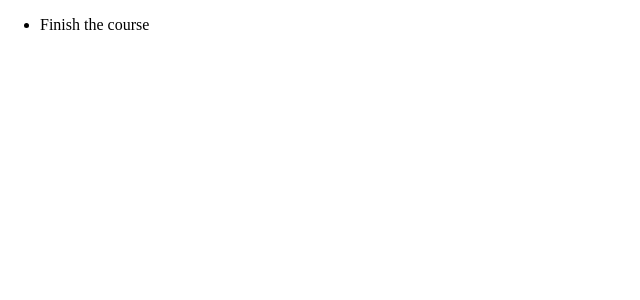
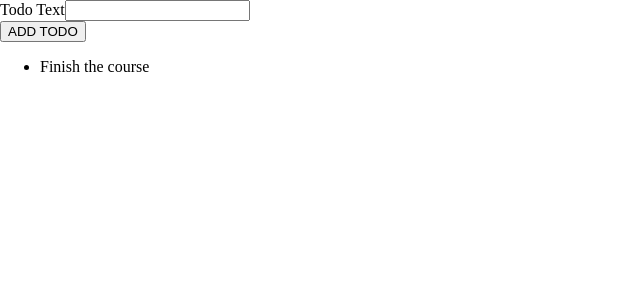
Before and after one commit to 3campos/TypeScript-Udemy, a React (Create React App) app in the folder react-project/: page / in a window 1280 px wide. Shown: the top 300 px of the page, without its empty margins (0-640 px from the left). Built offline with nearby package versions, Linux system fonts and the light colour scheme; the HTML template or start-up script is replaced by a standard one.

Commit message:
add todoAddHandler function to pass enteredText from NewTodo to App component

```diff
--- a/react-project/src/App.tsx
+++ b/react-project/src/App.tsx
@@ -3,11 +3,18 @@
 import TodoList from './components/TodoList';
 import NewTodo from './components/NewTodo';
 
-const App: React.FunctionComponent = () => {
+console.log(NewTodo)
+
+const App: React.FunctionComponent = props => {
   const todos = [{id: 't1', text: 'Finish the course'}];
+
+  const todoAddHandler = (text: string) => {
+    console.log(text)
+  };
+
   return (
     <div className="App">
-      <NewTodo />
+      <NewTodo onAddTodo={todoAddHandler}/>
       <TodoList items={todos} />
     </div>
   );
--- a/react-project/src/components/NewTodo.tsx
+++ b/react-project/src/components/NewTodo.tsx
@@ -1,7 +1,30 @@
-import React from 'react';
+import React, { useRef } from 'react';
 
-const NewTodo: React.FC = () => {
-    return <form></form>
+type NewTodoProps = {
+    onAddTodo: (todoText: string) => void;
+}
+
+const NewTodo: React.FC<NewTodoProps> = props => {
+
+    const textInputRef = useRef<HTMLInputElement>(null);
+
+    const todoSubmitHandler = (event: React.FormEvent) => {
+        event.preventDefault();
+        //the default action being prevented is the sending of a request to the server
+        const enteredText = textInputRef.current!.value as any;
+        props.onAddTodo(enteredText)
+        // console.log(enteredText)
+    };
+    //the todoSubmitHandler function should fire whenever the below form is submitted, so we can bind the form to the todoSubmitHandler by adding "onSubmit" like so: <form onSubmit={todoSubmitHandler}> ... </form>
+
+    return (
+    <form onSubmit={todoSubmitHandler}>
+        <div>
+            <label htmlFor="todo=text">Todo Text</label>
+            <input type="text" id="todo-text" ref={textInputRef}/>
+        </div>
+        <button type="submit">ADD TODO</button>
+    </form>)
 };
 
 export default NewTodo;
```
